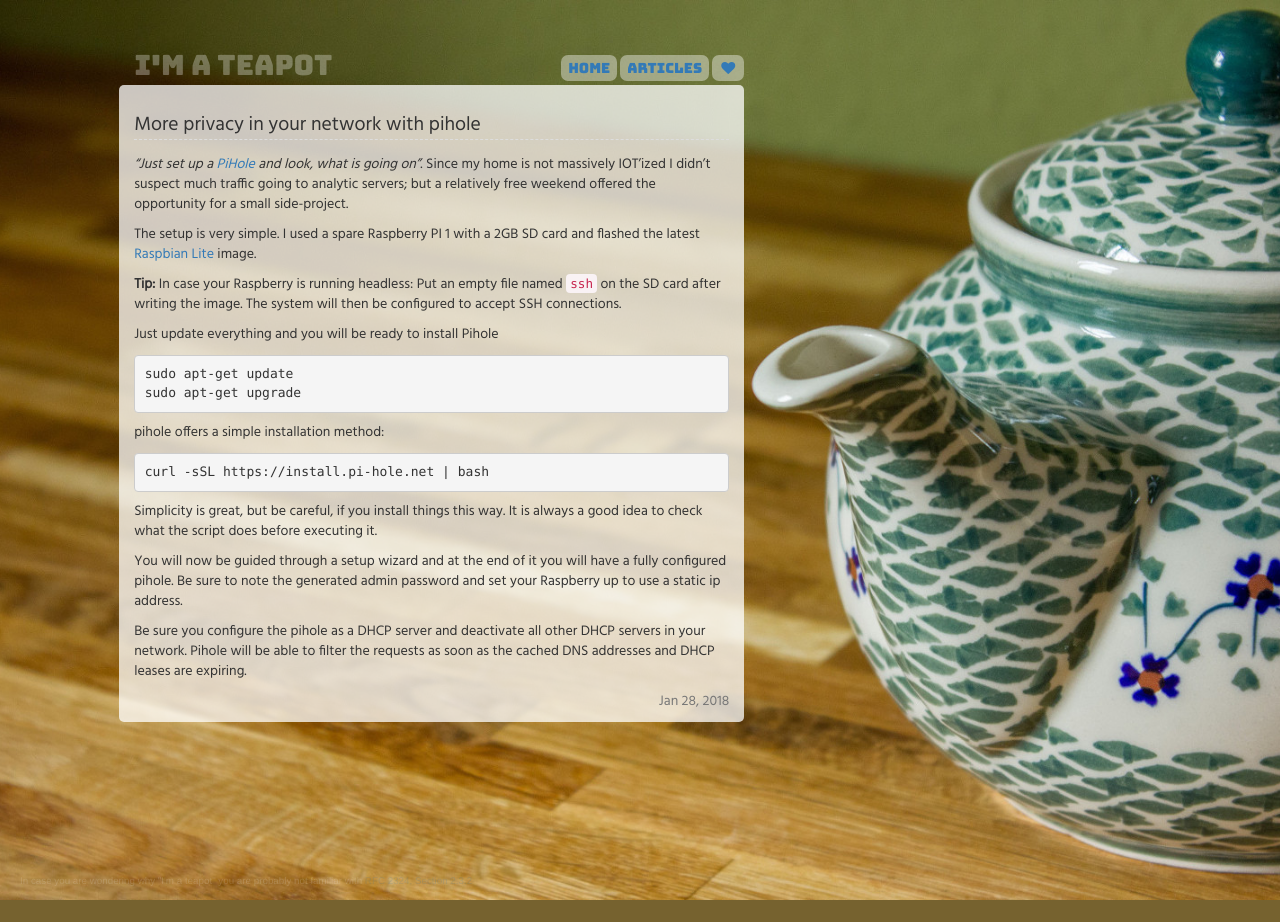
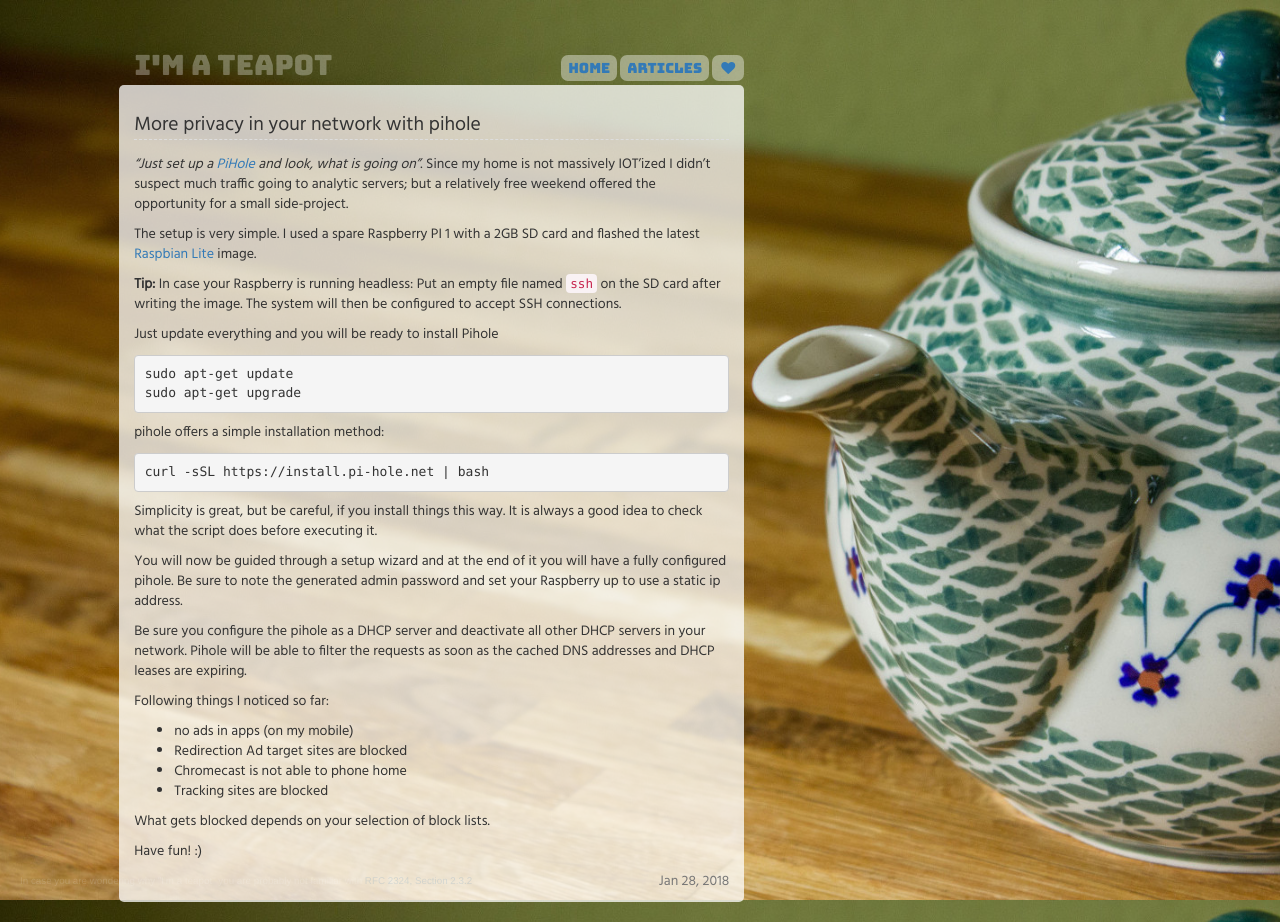
Before and after one commit to error418/error418.github.io, a Jekyll site: the page built from _posts/2018-01-28-pihole.md, in a window 1280 px wide. Built offline with Jekyll 4.4.1, drawn with Linux system fonts in a browser that asks for light colours; nearby versions of some CDN libraries; before the commit the page ends 900 px from its top, so only the background shows below that.

Commit message:
Update 2018-01-28-pihole.md

```diff
--- a/_posts/2018-01-28-pihole.md
+++ b/_posts/2018-01-28-pihole.md
@@ -30,5 +30,15 @@ You will now be guided through a setup wizard and at the end of it you will have
 
 Be sure you configure the pihole as a DHCP server and deactivate all other DHCP servers in your network. Pihole will be able to filter the requests as soon as the cached DNS addresses and DHCP leases are expiring.
 
+Following things I noticed so far:
+- no ads in apps (on my mobile)
+- Redirection Ad target sites are blocked
+- Chromecast is not able to phone home
+- Tracking sites are blocked
+
+What gets blocked depends on your selection of block lists.
+
+Have fun! :)
+
 [pihole]: https://pi-hole.net/
 [raspbian]: https://www.raspberrypi.org/downloads/raspbian/
```
